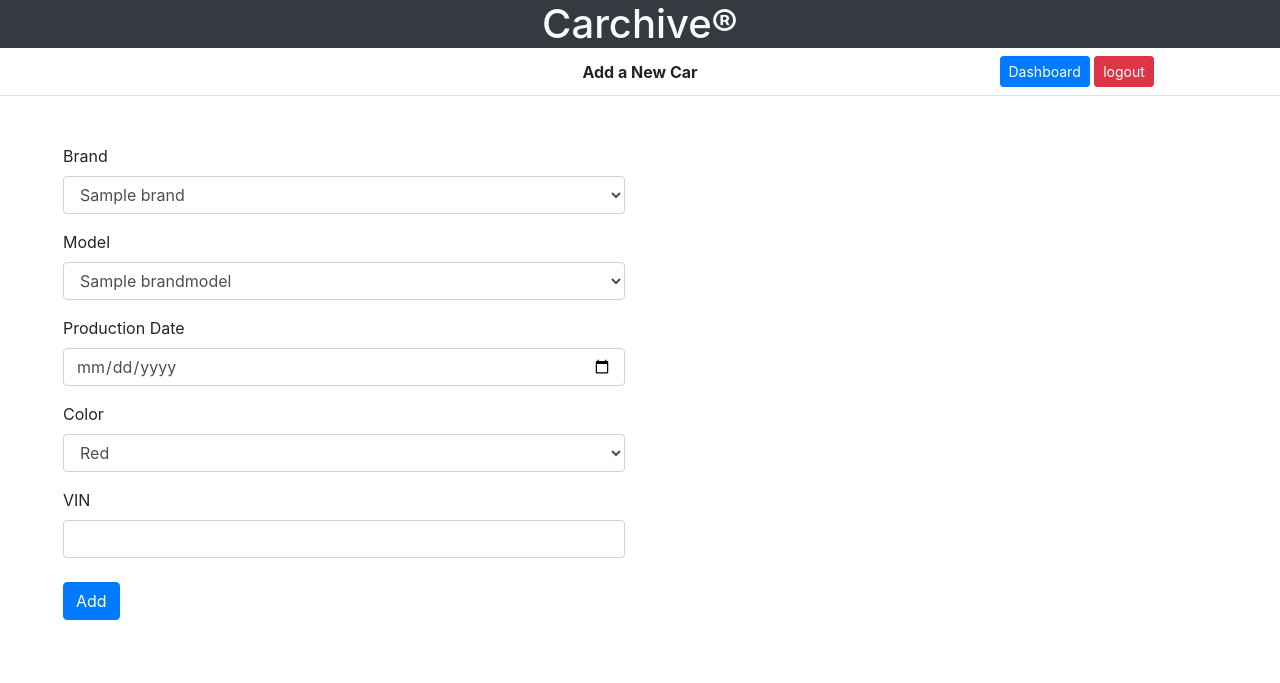
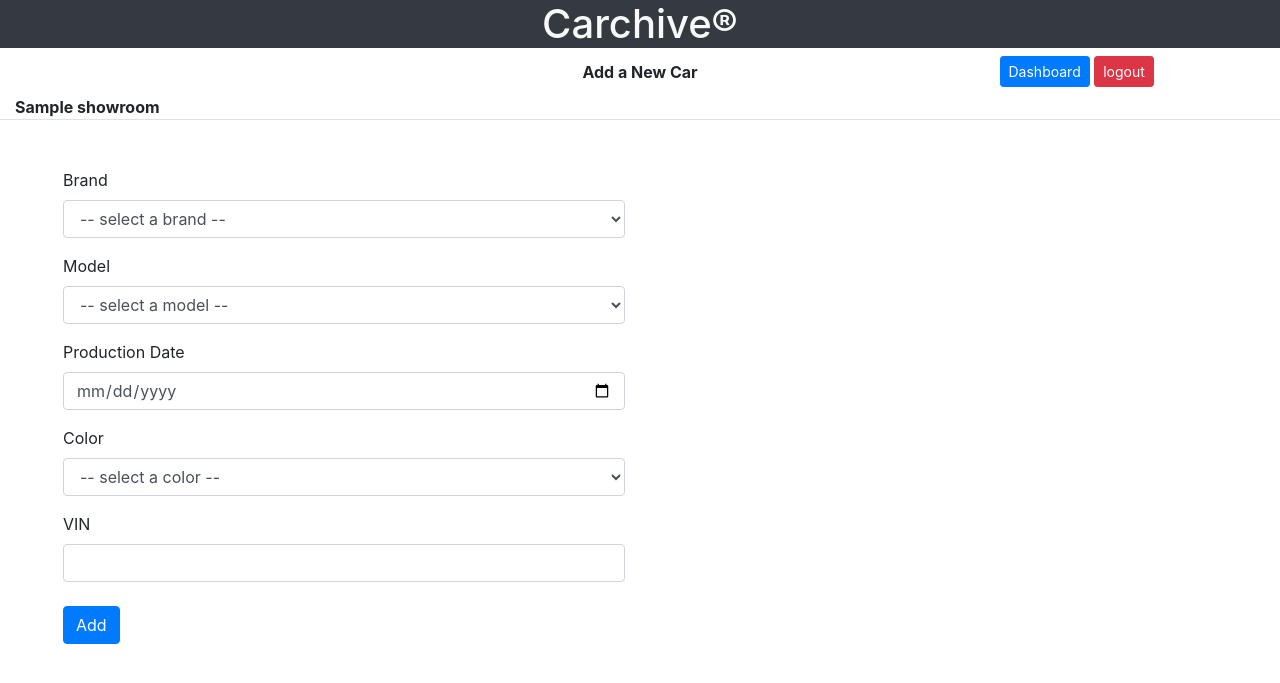
Before and after one commit to MajdSheikh/python_team_project, a Django app: template carchive_proj/carchive_app/templates/add_new_car.html in a window 1280 px wide. Shown: the top 683 px of the page. Run offline with Django 3.2, Linux system fonts and the light colour scheme; the template is opened without the code that fills it: values that come from a table or form of the project are taken from there, others are empty; tables that the repository leaves empty hold one stand-in row (values such as "Sample post").

Commit message:
fixed some stuff

```diff
--- a/carchive_proj/carchive_app/templates/add_new_car.html
+++ b/carchive_proj/carchive_app/templates/add_new_car.html
@@ -23,6 +23,10 @@
         <a href="/logout/" class="btn btn-danger btn-sm">logout</a>
       </div>
     </div>
+    <div>
+
+      <div class="col font-weight-bold">{{showroom.name}}</div>
+    </div>
   </header>
 
   <main class="mx-5 row">
@@ -32,6 +36,7 @@
         <div>
           <label for="brand" class="form-label">Brand</label>
           <select id="brand" name="brand" class="form-control" onchange="populate(this,'model')">
+            <option disabled selected value>-- select a brand --</option>
             {% for brand in brands %}
             <option value="{{brand.id}}">{{brand.name}}</option>
             {% endfor %}
@@ -40,6 +45,7 @@
         <div class="my-3">
           <label for="model" class="form-label">Model</label>
           <select id="model" name="model" class="form-control">
+            <option disabled selected value>-- select a model --</option>
             {% for model in models %}
             <option value="{{model.id}}">{{model.name}}</option>
             {% endfor %}
@@ -53,6 +59,7 @@
         <div class="my-3">
           <label for="color" class="form-label">Color</label>
           <select id="color" name="color" class="form-control">
+            <option disabled selected value>-- select a color --</option>
             <option value="red">Red</option>
             <option value="black">Black</option>
             <option value="white">White</option>
--- a/carchive_proj/carchive_app/templates/cars_dashboard.html
+++ b/carchive_proj/carchive_app/templates/cars_dashboard.html
@@ -22,6 +22,9 @@
                 <a href="/change_password/" class="btn btn-danger btn-sm">Change Password</a>
                 <a href="/logout/" class="btn btn-danger btn-sm">logout</a>
             </div>
+            <div>
+                <div class="col font-weight-bold">{{showroom.name}}</div>
+            </div>
         </div>
     </header>
     <main class="m-5">
@@ -39,7 +42,8 @@
                     <td>{{ car.id }}</td>
                     <td>{{ car.vin}}</td>
                     <td>{{ car.model.brand.name}} {{ car.model.name }}</td>
-                <td><a href="/show_car/{{ car.id }}/">show</a> | <a href="/edit_car/{{ car.id }}/">edit</a> | <a href="/delete_car/{{ car.id }}/">delete</a></td>
+                    <td><a href="/show_car/{{ car.id }}/">show</a> | <a href="/edit_car/{{ car.id }}/">edit</a> | <a
+                            href="/delete_car/{{ car.id }}/">delete</a></td>
                 </tr>
                 {% endfor %}
                 </tbody>
--- a/carchive_proj/carchive_app/templates/change_password.html
+++ b/carchive_proj/carchive_app/templates/change_password.html
@@ -22,6 +22,9 @@
                 <a href="/dashboard/" class="btn btn-primary btn-sm">Dashboard</a>
                 <a href="/logout/" class="btn btn-danger btn-sm">logout</a>
             </div>
+        </div>
+        <div>
+            <div class="col font-weight-bold">{{showroom.name}}</div>
         </div>
     </header>
 
--- a/carchive_proj/carchive_app/templates/show_car.html
+++ b/carchive_proj/carchive_app/templates/show_car.html
@@ -21,6 +21,10 @@
             <div class="col">
                 <a href="/dashboard" class="btn btn-primary btn-sm">Dashboard</a>
                 <a href="/logout/" class="btn btn-danger btn-sm">logout</a>
+            </div>
+            <div>
+
+                <div class="col font-weight-bold">{{showroom.name}}</div>
             </div>
         </div>
     </header>
```
Also changed, not shown: carchive_proj/administration_app/views.py (+4 -3 lines), carchive_proj/carchive_app/templates/edit_car.html (+6 -2 lines), carchive_proj/carchive_app/views.py (+9 -2 lines). Lines whose indentation alone changed are shown as unchanged.
